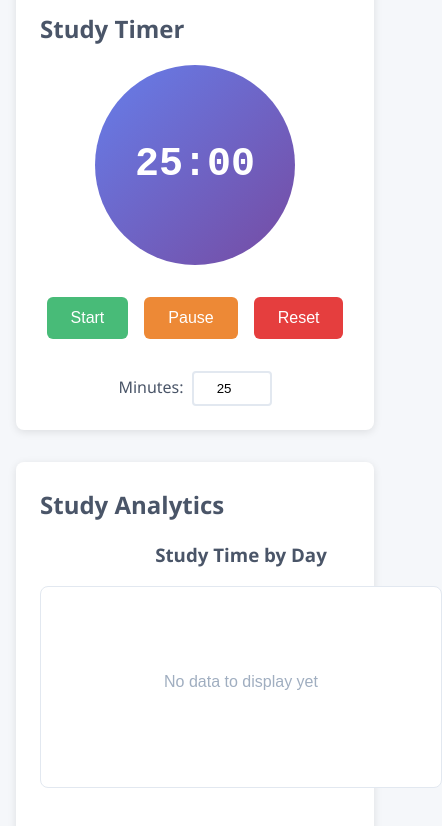
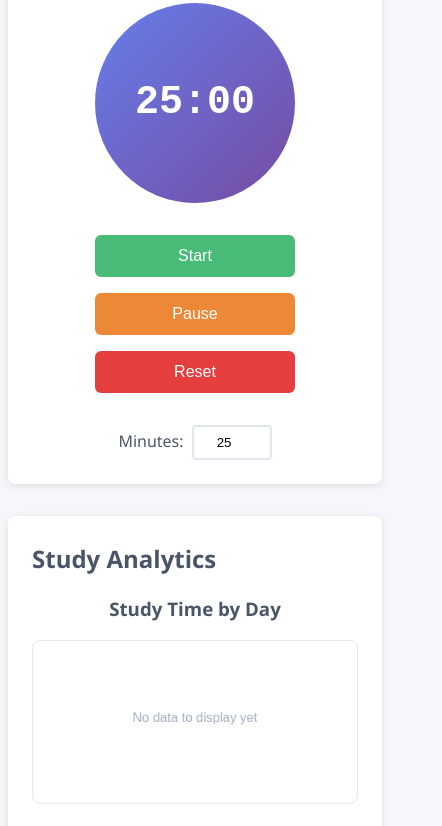
Before and after one commit to LysanderWe/AiStudyBuddy, a website: page index.html in a window 390 px wide. Shown: the part 1043-1869 px from the top of the page, 442 px wide, since content can reach past the window. Drawn offline with Linux system fonts and the light colour scheme.

Commit message:
improve mobile responsiveness

```diff
--- a/styles.css
+++ b/styles.css
@@ -24,15 +24,40 @@ header h1 {
     margin-bottom: 0.5rem;
 }
 
+@media (max-width: 768px) {
+    header h1 {
+        font-size: 2rem;
+    }
+}
+
+@media (max-width: 480px) {
+    header h1 {
+        font-size: 1.8rem;
+    }
+}
+
 header p {
     font-size: 1.1rem;
     opacity: 0.9;
+}
+
+@media (max-width: 480px) {
+    header p {
+        font-size: 1rem;
+    }
 }
 
 main {
     max-width: 1200px;
     margin: 2rem auto;
     padding: 0 1rem;
+}
+
+@media (max-width: 768px) {
+    main {
+        margin: 1rem auto;
+        padding: 0 0.5rem;
+    }
 }
 
 section {
@@ -54,6 +79,12 @@ h2 {
     grid-template-columns: repeat(auto-fit, minmax(200px, 1fr));
     gap: 1rem;
     margin-top: 1rem;
+}
+
+@media (max-width: 480px) {
+    .stats {
+        grid-template-columns: 1fr;
+    }
 }
 
 .stat-card {
@@ -211,6 +242,19 @@ h2 {
     gap: 1rem;
     justify-content: center;
     margin-bottom: 2rem;
+    flex-wrap: wrap;
+}
+
+@media (max-width: 480px) {
+    .timer-controls {
+        flex-direction: column;
+        align-items: center;
+    }
+
+    .timer-controls button {
+        width: 100%;
+        max-width: 200px;
+    }
 }
 
 .timer-controls button {
@@ -301,6 +345,11 @@ h2 {
     .analytics-grid {
         grid-template-columns: 1fr;
     }
+
+    #timeChart {
+        width: 100%;
+        height: auto;
+    }
 }
 
 .chart-container {
```
